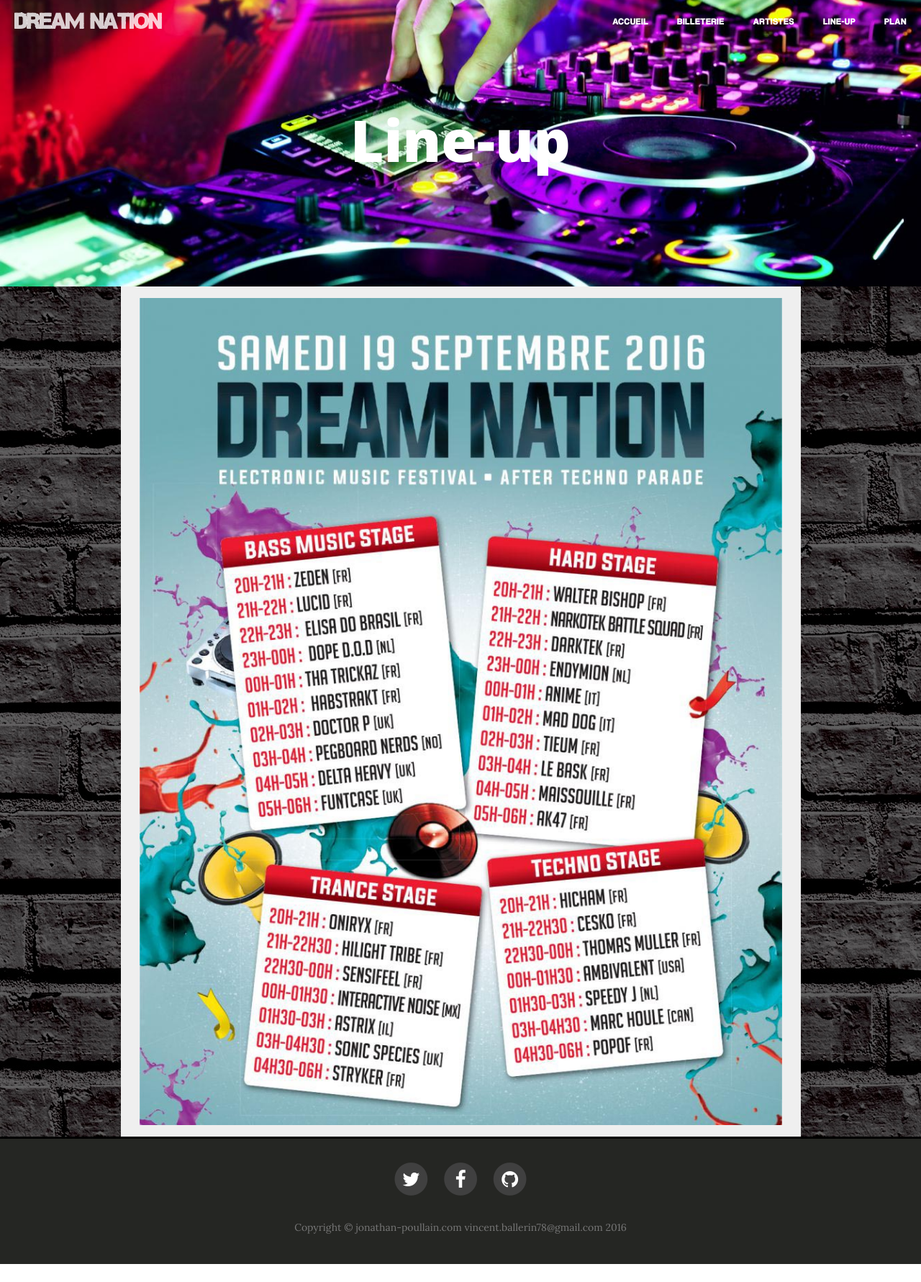
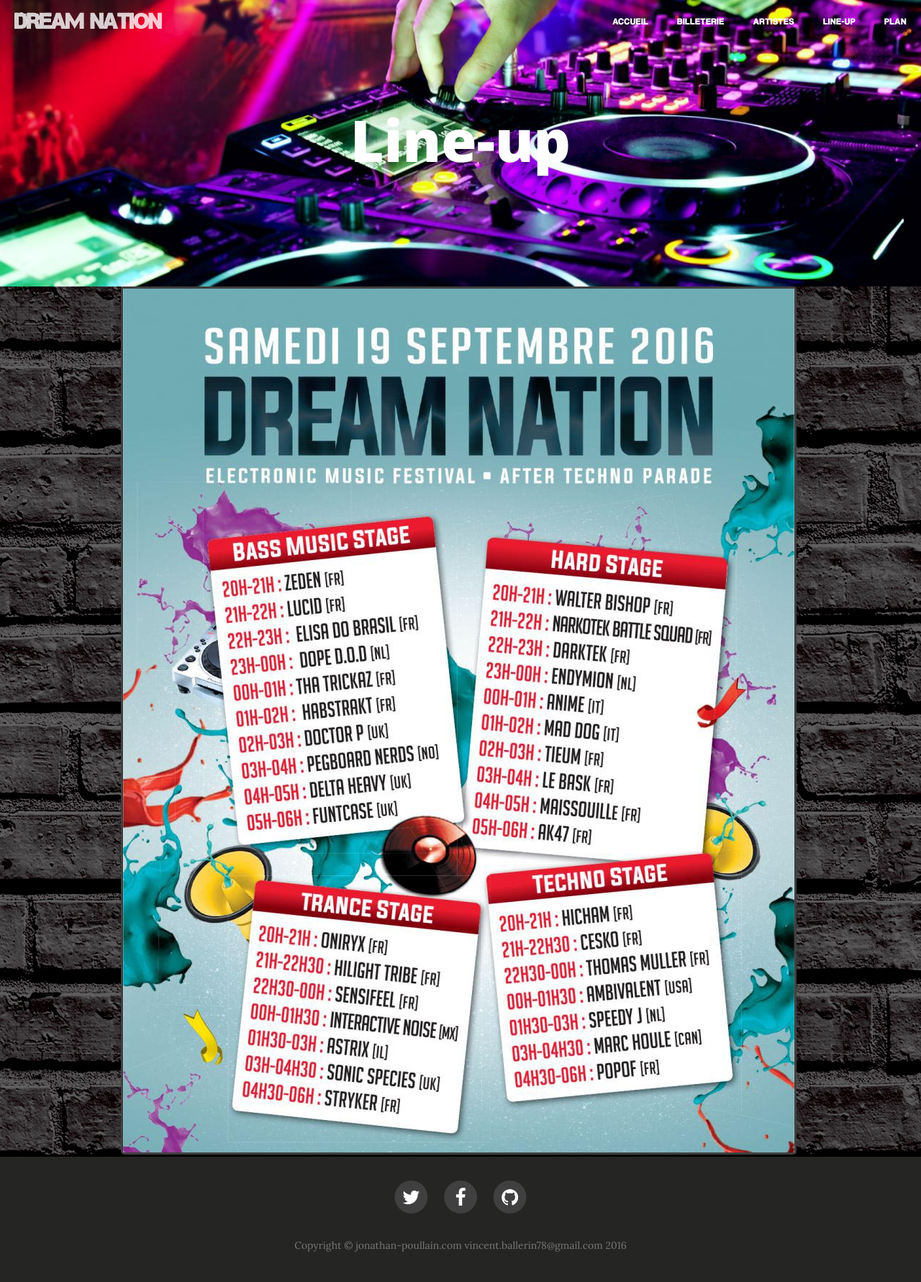
Before and after one commit to kimerthen/A2_PREPRO_BALLERIN_POULLAIN, a PHP site: page /Lineup.php in a window 1280 px wide. Shown: the whole page at 72% size. Before the commit the page ends 1756 px from the top, so only its background shows below. Run offline with PHP 8.4, Linux system fonts and the light colour scheme; style sheets or scripts are compiled from the project's sources; some libraries are stand-ins or nearby versions.

Commit message:
Add scss and js

```diff
--- a/js/index.js
+++ b/js/index.js
@@ -1 +1,4 @@
 document.getElementById('vid').volume=0;
+$('#myModal').on('shown.bs.modal', function () {
+    $('#myInput').focus()
+})
--- a/sass/style.css
+++ b/sass/style.css
@@ -52,8 +52,8 @@ a:hover {
 }
 
 .thumbnail {
-  border: solid;
-  border-radius: 5px;
+  border: solid !important;
+  border-radius: 5px !important;
 }
 
 #logo {
@@ -131,3 +131,15 @@ footer {
   font-family: "coolvetica";
   padding-bot: 20px;
 }
+
+.btn {
+  padding: 0px !important;
+  background-color: #ffffff !important;
+}
+
+.btn-sm {
+  padding: 0px !important;
+  border: solid !important;
+  border-radius: 5px !important;
+  background-color: #ffffff !important;
+}
--- a/sass/style.scss
+++ b/sass/style.scss
@@ -52,8 +52,8 @@ a{
     background-color: #000000;
 }
 .thumbnail{
-    border:solid;
-    border-radius: 5px;
+    border:solid !important;
+    border-radius: 5px !important;
 }
 
 #logo{
@@ -124,3 +124,16 @@ footer {
     padding-bot: 20px;
   }
 }
+
+.btn{
+  padding: 0px !important;
+  background-color: #ffffff !important;
+}
+.btn-sm{
+  padding: 0px !important;
+  border: solid !important;
+  border-radius: 5px !important;
+
+  background-color: #ffffff !important;
+
+}
```
